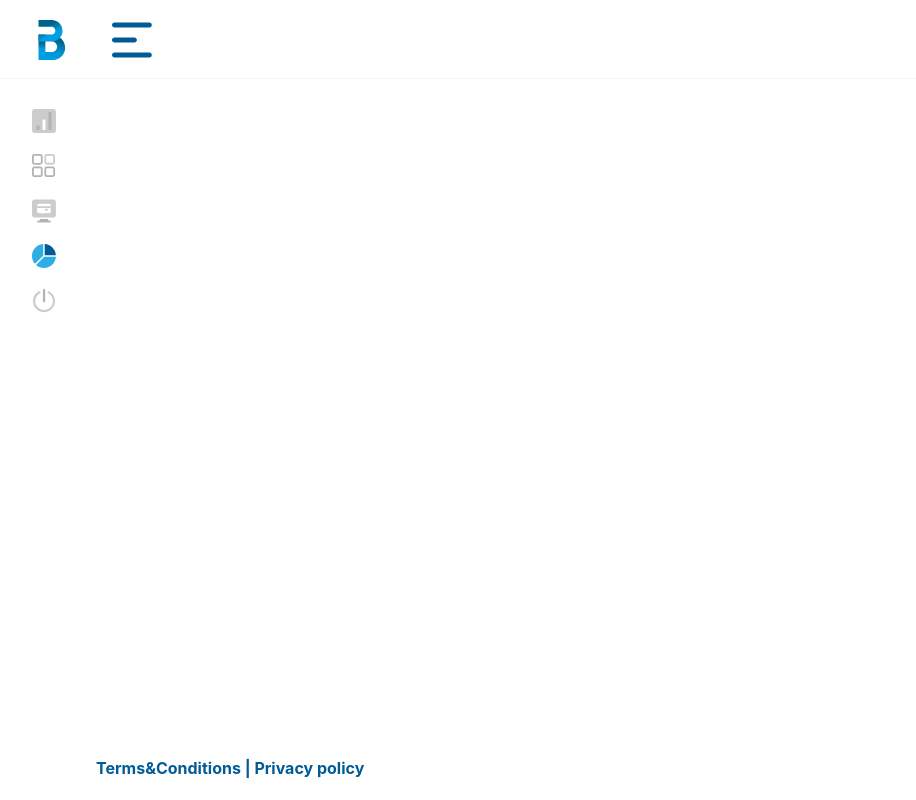
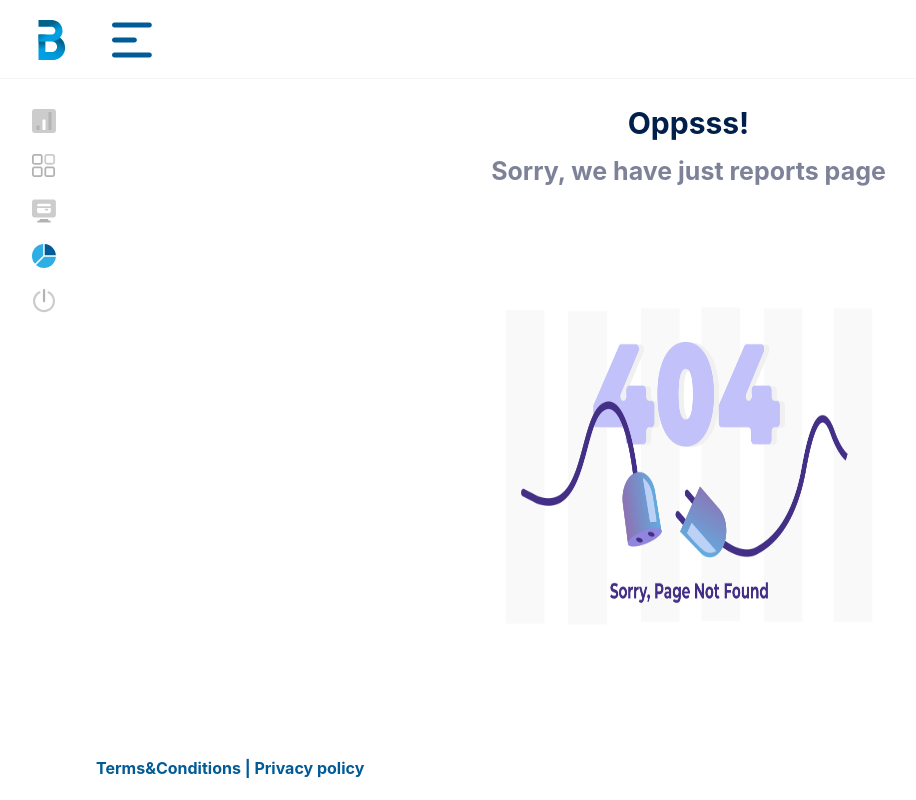
Before and after one commit to esraltintas/reports-dashboard, a Next.js app: page / in a window 1280 px wide. Shown: the whole page, without its empty margins (4-920 px from the left). Built offline with nearby package versions, Linux system fonts and the light colour scheme; no server answers.

Commit message:
Add empty page

```diff
--- /dev/null
+++ b/components/EmptyPage/index.js
@@ -0,0 +1,16 @@
+import React from "react"
+import Image from "next/image"
+
+import { StyledEmptyWrapper, StyledText, StyledTitle } from "./index.styles"
+
+const EmptyPage = () => {
+  return (
+    <StyledEmptyWrapper>
+      <StyledTitle>Oppsss!</StyledTitle>
+      <StyledText>Sorry, we have just reports page</StyledText>
+      <Image src="/assets/004.jpg" width="500" height="400" />
+    </StyledEmptyWrapper>
+  )
+}
+
+export default EmptyPage
--- /dev/null
+++ b/components/EmptyPage/index.styles.js
@@ -0,0 +1,25 @@
+import styled from "@emotion/styled"
+
+export const StyledEmptyWrapper = styled.div`
+  display: flex;
+  flex-direction: column;
+  justify-content: center;
+  align-items: center;
+  align-content: center;
+  font-weight: 700;
+  text-align: center;
+  margin: 0 auto;
+`
+export const StyledTitle = styled.span`
+  color: #011f4b;
+  font-size: 1.875rem;
+  line-height: 1.75rem;
+`
+
+export const StyledText = styled.p`
+  color: #7e8299;
+  line-height: 1.1875rem;
+  font-size: 1.5625rem;
+  width: 29.375rem;
+  padding-bottom: 3.75rem;
+`
--- a/components/NoReports/index.js
+++ b/components/NoReports/index.js
@@ -9,7 +9,7 @@ import {
 const NoReports = () => {
   return (
     <StyledWrapperNoReports>
-      <StyledNoReportsTitle> No Reports</StyledNoReportsTitle>
+      <StyledNoReportsTitle>No Reports</StyledNoReportsTitle>
       <StyledNoReportsDesc>
         Currently you have no data for the reports to be generated. Once you
         start generating traffic through the Balance application the reports
--- a/pages/index.js
+++ b/pages/index.js
@@ -5,6 +5,7 @@ import Header from "../components/Header"
 import NavBar from "../components/NavBar"
 import Footer from "../components/Footer"
 import Reports from "../components/Reports"
+import EmptyPage from "../components/EmptyPage"
 
 import { useRouter } from "next/router"
 
@@ -23,7 +24,7 @@ const Home = ({ user }) => {
 
         <div className={styles.contents}>
           <NavBar />
-          {query.reports && <Reports />}
+          {query.reports ? <Reports /> : <EmptyPage />}
         </div>
       </div>
 
```
Also changed, not shown: public/assets/004.jpg (added).
